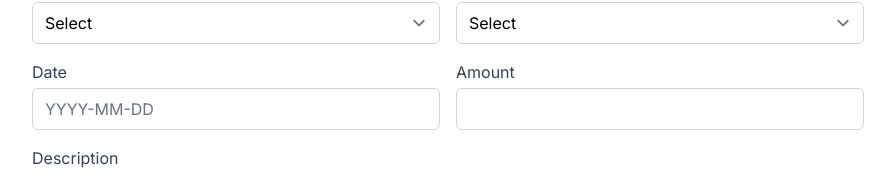
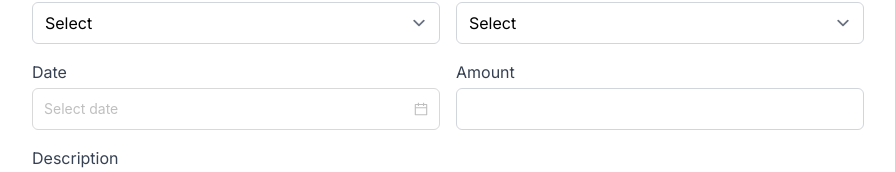
Before and after one commit to toshi-0426/finance-app, a Next.js app: page /dashboard/transaction/add in a window 1280 px wide. Shown: the part 198-370 px from the top of the page, without its empty margins (192-1087 px from the left). Built offline with nearby package versions, Linux system fonts and the light colour scheme.

Commit message:
added datepicker feature on the date form

```diff
--- a/app/dashboard/components/transaction-form.tsx
+++ b/app/dashboard/components/transaction-form.tsx
@@ -5,13 +5,15 @@ import Input from "@/components/input";
 import Label from "@/components/label";
 import Select from "@/components/select";
 import { categories, TransactionCategory, TransactionType, types } from "@/lib/consts";
-import { useForm, SubmitHandler } from "react-hook-form";
+import { DatePicker } from "antd";
+import type { Dayjs } from "dayjs";
+import dayjs from "dayjs";
+import { useForm, SubmitHandler, Controller } from "react-hook-form";
 
 type Inputs = {
   type: TransactionType,
   category: TransactionCategory,
-  created_at: string
-  date: string,
+  created_at: string,
   amount: number,
   description: string
 }
@@ -21,6 +23,7 @@ export default function TransactionForm() {
     register,
     handleSubmit,
     reset,
+    control,
     watch,
     formState: { errors },
     } = useForm<Inputs>();
@@ -48,7 +51,24 @@ export default function TransactionForm() {
 
                 <div>
                     <Label className="mb-1">Date</Label>
-                    <Input {...register("created_at")} placeholder="YYYY-MM-DD"/>
+                    <Controller
+                        name="created_at"
+                        control={control}
+                        render={({field}) => {
+                            const dateValue: Dayjs | null = field.value? dayjs(field.value, 'YYYY-MM-DD') : null;
+                            return (
+                                <DatePicker className="w-full h-3/5"
+                                            format="YYYY-MM-DD"
+                                            placeholder="Select date"
+                                            value={dateValue}
+                                            onChange={(_, dateString) => field.onChange(dateString)}
+                                            onBlur={field.onBlur}
+                                />
+                            )
+                        }}
+                    />
+
+                    {/*<Input {...register("created_at")} placeholder="YYYY-MM-DD"/>*/}
                 </div>
 
                 <div>
--- a/package.json
+++ b/package.json
@@ -14,6 +14,8 @@
     "@emotion/styled": "^11.14.0",
     "@mui/icons-material": "^7.1.0",
     "@mui/material": "^7.1.0",
+    "antd": "^5.25.1",
+    "dayjs": "^1.11.13",
     "json-server": "^0.17.4",
     "lucide-react": "^0.509.0",
     "next": "15.3.2",
```
Also changed, not shown: 1 other file (tests, documents, lock files or other folders).
